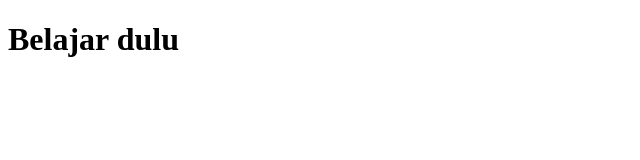
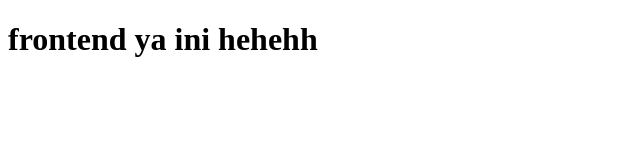
Before and after one commit to Priyandika19/belajar-git, a plain HTML site: page index.html in a window 1280 px wide. Shown: the whole page, without its empty margins (0-640 px from the left). Drawn offline with Linux system fonts and the light colour scheme.

Commit message:
updet index.html

```diff
--- a/index.html
+++ b/index.html
@@ -6,6 +6,6 @@
     <title>belajar-git1</title>
 </head>
 <body>
-    <h1>Belajar dulu </h1>
+    <h1>frontend ya ini hehehh </h1>
 </body>
 </html>
```
